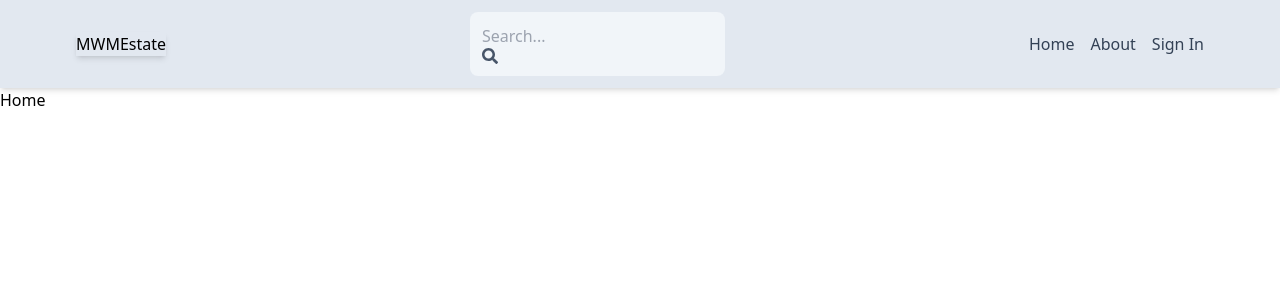
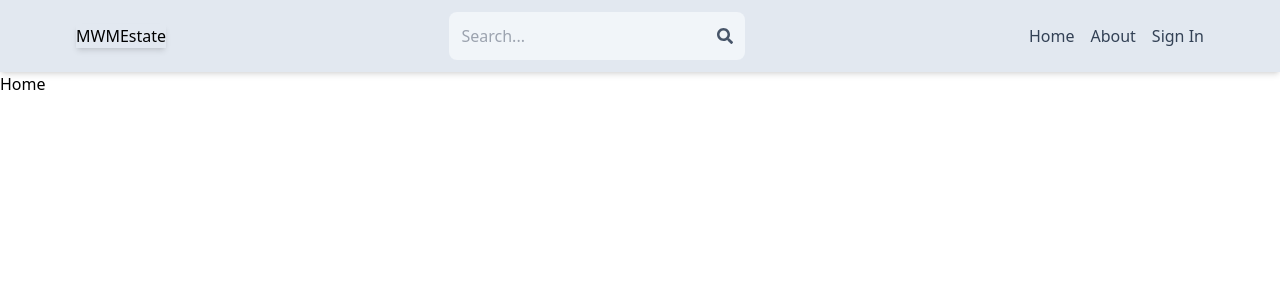
Before and after one commit to MyriamDrd/Realestate-mern-app, a React (Vite) app in the folder client/: page / in a window 1280 px wide. Shown: the top 300 px of the page. Built offline with nearby package versions, Linux system fonts and the light colour scheme.

Commit message:
create & run the server

```diff
--- a/client/src/components/Header.jsx
+++ b/client/src/components/Header.jsx
@@ -11,11 +11,11 @@ const Header = () => {
             <span className="text-state-700">Estate</span>
           </h1>
         </Link>
-        <from className=" bg-slate-100 p-3 rounded-lg">
+        <from className=" bg-slate-100 p-3 rounded-lg flex items-center">
           <input
             type="text"
             placeholder="Search..."
-            className="bg-transparent"
+            className="bg-transparent focus:outline-none w-4 sm:w-64"
           />
           <FaSearch className="text-slate-600" />
         </from>
```
Also changed, not shown: 1 other file (tests, documents, lock files or other folders).
